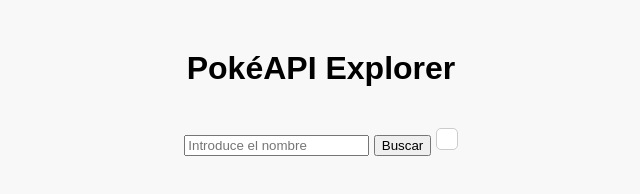
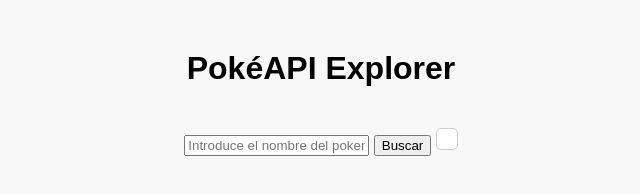
Before and after one commit to Brayan346/pokeapiApp, a plain HTML site: page index.html in a window 1280 px wide. Shown: the full height of the page, 319-959 px from the left. Drawn offline with Linux system fonts and the light colour scheme.

Commit message:
index.html

```diff
--- a/index.html
+++ b/index.html
@@ -9,7 +9,7 @@
 <body>
     <div class="container">
         <h1>PokéAPI Explorer</h1>
-        <input type="text" id="pokemonName" placeholder="Introduce el nombre">
+        <input type="text" id="pokemonName" placeholder="Introduce el nombre del pokemon">
         <button onclick="getPokemon()">Buscar</button>
         <div id="pokemonInfo"></div>
     </div>
```
